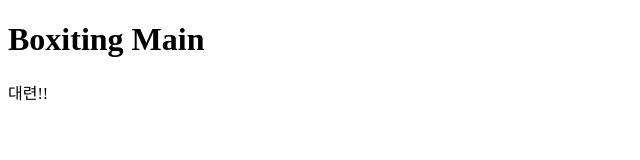
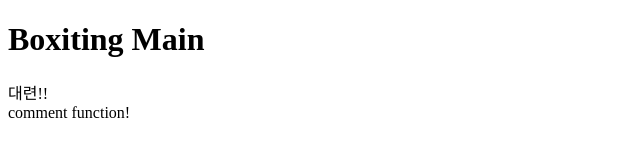
Before and after one commit to ortho-git/front_end, a plain HTML site: page index.html in a window 1280 px wide. Shown: the whole page, without its empty margins (0-640 px from the left). Drawn offline with Linux system fonts and the light colour scheme.

Commit message:
commit function추가

```diff
--- a/index.html
+++ b/index.html
@@ -8,5 +8,6 @@
 <body>
     <h1>Boxiting Main</h1>
     <div>대련!!</div>
+    <div>comment function!</div>
 </body>
 </html>
```
